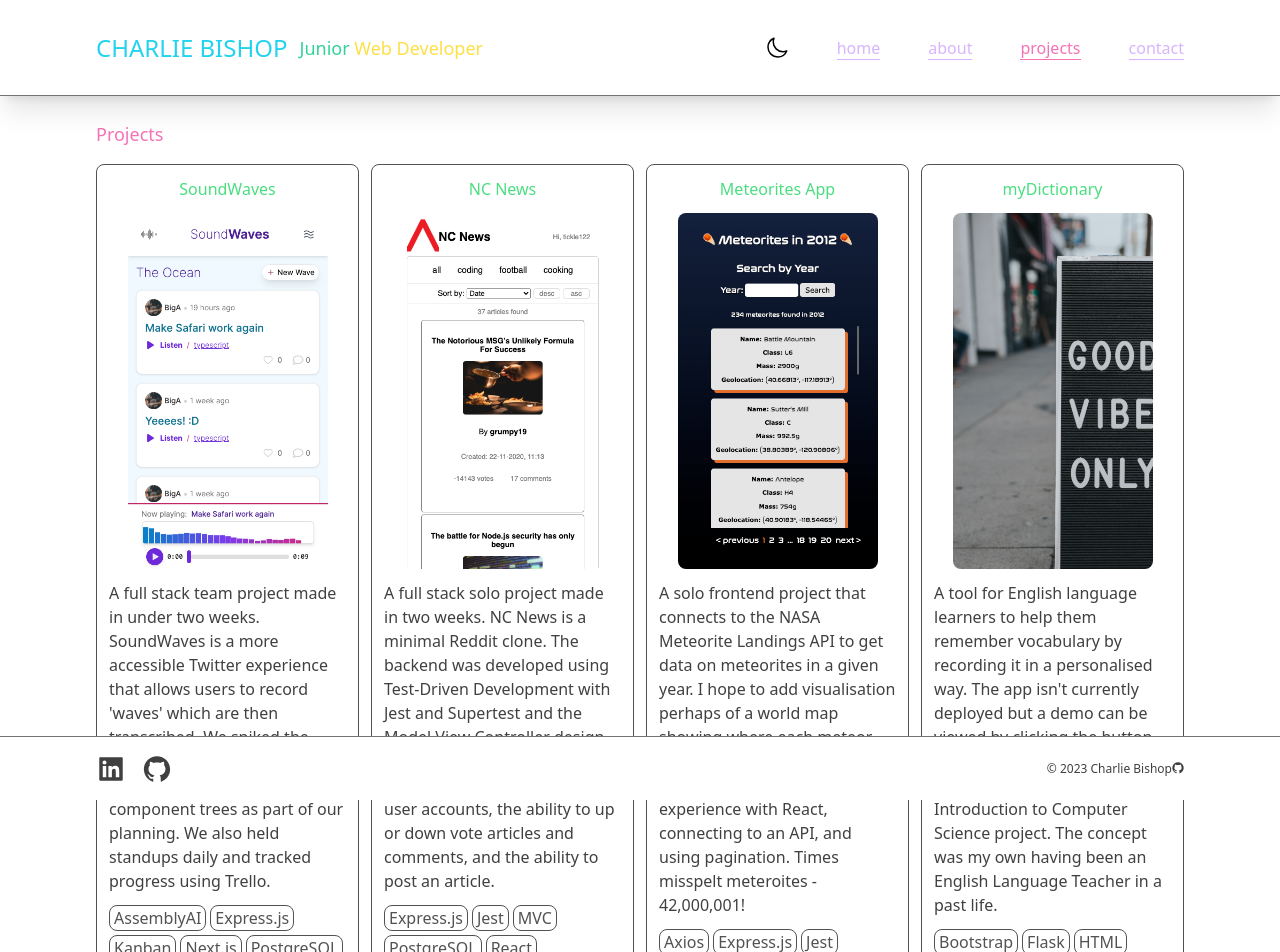
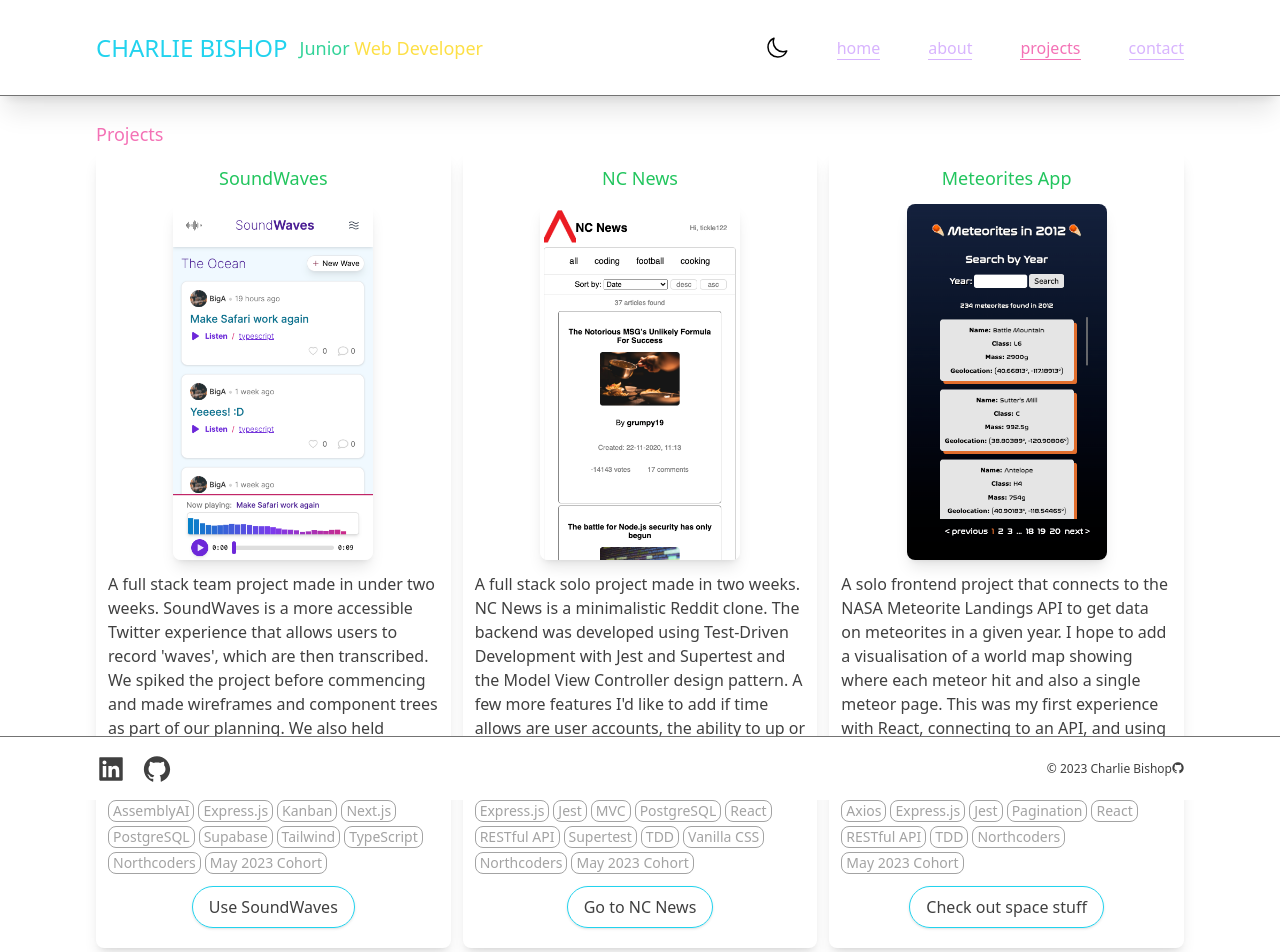
Before and after one commit to charlieBdev/portfolio, a Next.js app: page /projects in a window 1280 px wide. Shown: the top 952 px of the page. Built offline with nearby package versions, Linux system fonts and the light colour scheme.

Commit message:
restyle buttons and cards

```diff
--- a/src/app/Components/Button.tsx
+++ b/src/app/Components/Button.tsx
@@ -8,7 +8,7 @@ const Button: React.FC<ButtonProps> = ({ btnText }) => {
 
   return (
     <button
-        className="text-center mx-auto bg-gradient-to-r from-cyan-300 via-cyan-400 to-cyan-500 hover:bg-gradient-to-br focus:ring-4 focus:outline-none focus:ring-cyan-300 dark:focus:ring-cyan-500 font-medium py-2 px-4 mb-2 rounded w-full"
+        className="text-center border border-6 border-cyan-400 py-2 px-4 mb-2 rounded-full shadow hover:shadow-lg"
         type="submit"
     >
         {btnText}
--- a/src/app/Components/ProjectCard.tsx
+++ b/src/app/Components/ProjectCard.tsx
@@ -14,30 +14,28 @@ interface ProjectCardProps {
 }
 
 const ProjectCard: React.FC<ProjectCardProps> = ({ name, desc, imgURL, tags, btnText, btnLink }) => {
-    console.log(imgURL, '<<< imgURL')
   return (
-    <article className="mt-3 border border-neutral-600 rounded-lg flex flex-col items-center align-start p-3 space-y-3 m-w-xl">
-        <h2 className="text-green-400">{name}</h2>
+    <article className="rounded-lg flex flex-col items-center p-3 space-y-3 shadow-lg">
+        <h3 className="text-green-500 text-lg p1">{name}</h3>
         <Image
             src={imgURL}
             width={200}
             height={400}
             alt={name}
             loading="lazy"
-            className="rounded-lg"
+            className="rounded-lg shadow-lg"
         />
         <p className="text-left">{desc}</p>
-        <div className="flex flex-col items-center space-y-3">
-            <ul className="flex flex-wrap gap-1 justify-start">
+        <div className="flex flex-col space-y-3 items-center">
+            <ul className="flex flex-wrap gap-1">
                 {tags.map(tag => (
-                    <li key={tag} className="border border-neutral-600 rounded-lg text-neutral-600 px-1 hover:animate-pulse">{tag}</li>
+                    <li key={tag} className="border border-neutral-400 rounded-lg text-neutral-400 font-light text-sm px-1 hover:animate-pulse">{tag}</li>
                 ))}
             </ul>
-            <Link href={btnLink} target="_blank">
+            <Link href={btnLink} target="_blank" className="items-center">
                 <Button btnText={btnText}/>
             </Link>
         </div>
-
     </article>
   )
 }
--- a/src/app/Components/ProjectsList.tsx
+++ b/src/app/Components/ProjectsList.tsx
@@ -13,7 +13,8 @@ const ProjectsList = () => {
   }, [])
 
   return (
-    <section className="grid gap-3 sm:grid-cols-2 xl:grid-cols-4 justify-center w-lg">
+    // <section className="grid gap-3 sm:grid-cols-2 xl:grid-cols-4 justify-center w-lg">
+    <section className="grid gap-3 md:grid-cols-2 xl:grid-cols-3">
         {projectsArr.map(project => (
           <ProjectCard
             key={project.name}
--- a/src/app/contact/page.tsx
+++ b/src/app/contact/page.tsx
@@ -42,7 +42,7 @@ export default function Contact() {
   }
 
   return (
-    <section className="p-6 xl:px-24 mt-24 mb-16 flex flex-col lg:flex-row lg:justify-between space-y-6">
+    <section className="p-6 xl:px-24 mt-24 mb-16 flex flex-col lg:flex-row xl:flex-col lg:justify-between xl:mx-auto space-y-6">
         <div className="space-y-1">
           <h2 className="text-lg text-pink-400">Contact</h2>
           <p>Please <span className="">feel free</span> to leave a message. I'd <span className="">love</span> to hear from you <span className="">regardless</span> of what it's about!</p>
@@ -115,7 +115,8 @@ export default function Contact() {
           </div>
           <div className="-mx-1">
             <button
-              className="text-center mx-auto w-1/4 bg-gradient-to-r from-cyan-300 via-cyan-400 to-cyan-500 hover:bg-gradient-to-br focus:ring-4 focus:outline-none focus:ring-cyan-300 dark:focus:ring-cyan-500 font-medium py-2 px-4 mb-2 rounded"
+              // className="text-center mx-auto w-1/4 bg-gradient-to-r from-cyan-300 via-cyan-400 to-cyan-500 hover:bg-gradient-to-br focus:ring-4 focus:outline-none focus:ring-cyan-300 dark:focus:ring-cyan-500 font-medium py-2 px-4 mb-2 rounded"
+              className="text-center border border-6 border-cyan-400 py-2 px-4 mb-2 rounded-full shadow hover:shadow-lg"
               type="submit"
             >
               {isSending ? <Spinner /> : "Send"}
--- a/src/app/page.tsx
+++ b/src/app/page.tsx
@@ -9,7 +9,7 @@ import Link from "next/link"
 export default function Home() {
 
   return (
-      <section className="flex flex-col justify-center center-items min-h-screen">
+      <section className="flex flex-col justify-center items-center min-h-screen">
         <p className="text-6xl animate-pulse text-center">e<Link href="/about" className="text-purple-300 animate-pulse">a</Link>t</p>
         <p className="text-6xl animate-pulse text-center">sleep</p>
         <p className="text-6xl animate-pulse text-center"><Link href="/contact" className="text-purple-300 animate-pulse">c</Link>ode</p>
--- a/src/data/projectsArr.js
+++ b/src/data/projectsArr.js
@@ -1,7 +1,7 @@
 const projectsArr = [
   {
     name: "SoundWaves",
-    desc: "A full stack team project made in under two weeks. SoundWaves is a more accessible Twitter experience that allows users to record 'waves' which are then transcribed. We spiked the project before commencing and made wireframes and component trees as part of our planning. We also held standups daily and tracked progress using Trello.",
+    desc: "A full stack team project made in under two weeks. SoundWaves is a more accessible Twitter experience that allows users to record 'waves', which are then transcribed. We spiked the project before commencing and made wireframes and component trees as part of our planning. We also held standups daily and tracked progress using Trello.",
     imgURL: "/SoundWaves/SoundWaves.png",
     tags: [
       "AssemblyAI",
@@ -20,7 +20,7 @@ const projectsArr = [
   },
   {
     name: "NC News",
-    desc: "A full stack solo project made in two weeks. NC News is a minimal Reddit clone. The backend was developed using Test-Driven Development with Jest and Supertest and the Model View Controller design pattern. A few more features I'd like to add if time allows are user accounts, the ability to up or down vote articles and comments, and the ability to post an article.",
+    desc: "A full stack solo project made in two weeks. NC News is a minimalistic Reddit clone. The backend was developed using Test-Driven Development with Jest and Supertest and the Model View Controller design pattern. A few more features I'd like to add if time allows are user accounts, the ability to up or down vote articles and comments, and the ability to post an article.",
     imgURL: "/NCNews/NCNews.png",
     tags: [
       "Express.js",
@@ -40,7 +40,7 @@ const projectsArr = [
   },
   {
     name: "Meteorites App",
-    desc: "A solo frontend project that connects to the NASA Meteorite Landings API to get data on meteorites in a given year. I hope to add visualisation perhaps of a world map showing where each meteor hit and also a single meteor page. This was my first experience with React, connecting to an API, and using pagination. Times misspelt meteroites - 42,000,001!",
+    desc: "A solo frontend project that connects to the NASA Meteorite Landings API to get data on meteorites in a given year. I hope to add a visualisation of a world map showing where each meteor hit and also a single meteor page. This was my first experience with React, connecting to an API, and using pagination. Times misspelt meteroites - 42,000,001!",
     imgURL: "/Meteorites/Meteorites.png",
     tags: [
       "Axios",
@@ -66,7 +66,7 @@ const projectsArr = [
   },
   {
     name: "Sunny Surfboards",
-    desc: "This was a solo project made while on my first part-time Software Development bootcamp at Sheffield College. Prior to this I hadn't used VS Code or C# and loved the opportunity to work on a simulation of a real-world project. I managed the project using Monday. The app is a calculator of sorts, which helps staff calculate the costs of surfoard and wetsuit rentals.",
+    desc: "This was a solo project made while on my first part-time Software Development bootcamp at Sheffield College. Prior to this I hadn't used VS Code or C# and loved the opportunity to work on a simulation of a real-world project. I managed the project using Monday. The app is a calculator of sorts, which helps staff calculate the costs of surfboard and wetsuit rentals.",
     imgURL: "/FillerGoodVibesSign.png",
     tags: [
       "C#",
```
Also changed, not shown: src/app/about/page.tsx (+10 -9 lines).
